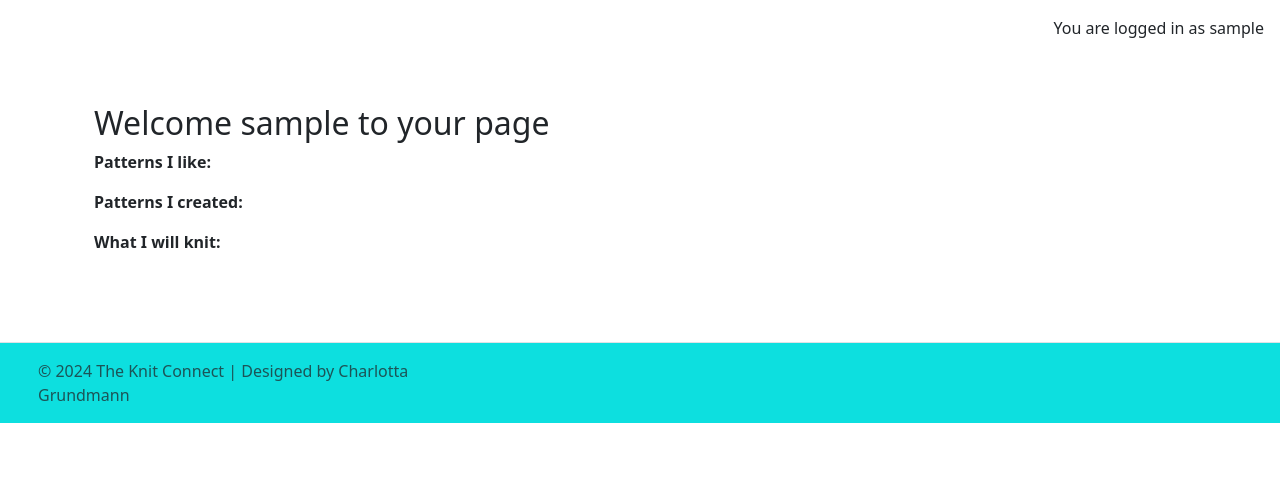
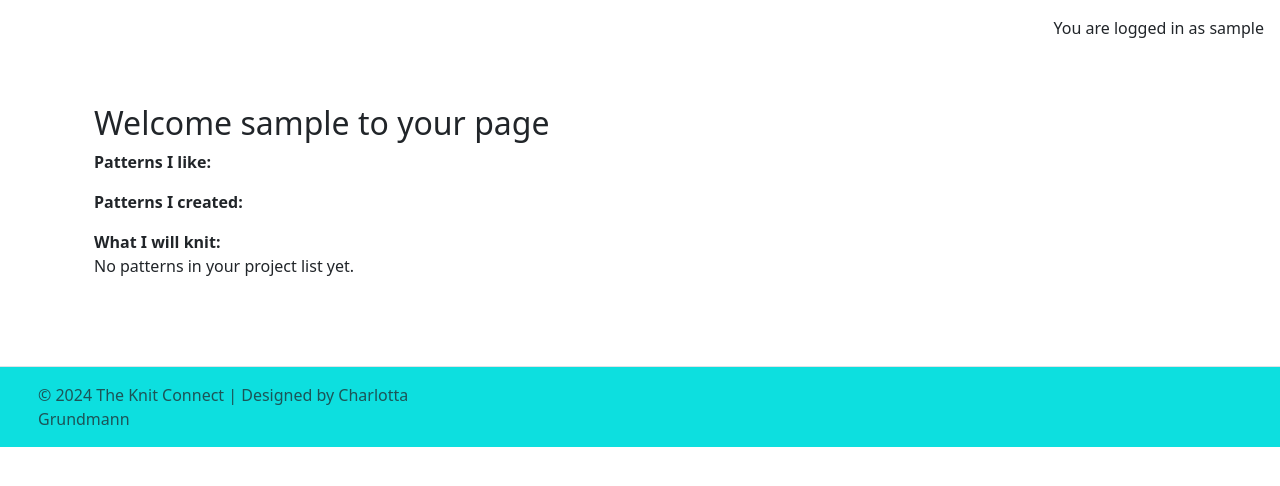
Before and after one commit to CharlottaG/KnitConnect, a Django app: page /pattern/my_page/ in a window 1280 px wide. Shown: the part 70-556 px from the top of the page. Run offline with Django 5.2, Linux system fonts and the light colour scheme; the visitor is signed in with stand-in values (Sample User, id 1); data that the repository does not hold is empty; some libraries are stand-ins or nearby versions.

Commit message:
Add functionality to add patterns to project list for users my_page

```diff
--- a/pattern/models.py
+++ b/pattern/models.py
@@ -54,3 +54,8 @@ class Comment(models.Model):
 
     def __str__(self):
         return f"Comment {self.body} by {self.author}"
+
+
+class ProjectList(models.Model):
+    user = models.ForeignKey(User, on_delete=models.CASCADE)
+    patterns = models.ManyToManyField(Pattern, related_name='project_lists')
--- a/pattern/templates/pattern/my_page.html
+++ b/pattern/templates/pattern/my_page.html
@@ -30,6 +30,15 @@
         </div>
         <div class="pattern-list patterns-to-knit">
             <strong>What I will knit:</strong>
+                {% if project_patterns %}
+                <ul>
+                    {% for pattern_name, slug in project_patterns %}
+                    <li><a href="{% url 'pattern_details' slug=slug %}">{{ pattern_name }}</a></li>
+                    {% endfor %}
+                </ul>
+                {% else %}
+                <p>No patterns in your project list yet.</p>
+                {% endif %}
         </div>
     </div>
 </div>
--- a/pattern/urls.py
+++ b/pattern/urls.py
@@ -11,5 +11,6 @@ urlpatterns = [
          views.comment_edit, name='comment_edit'),
     path('<slug:slug>/delete_comment/<int:comment_id>',
          views.comment_delete, name='comment_delete'),
-    path('pattern/<slug:slug>/', views.like_pattern, name='like_pattern'),
+    path('pattern/<slug:slug>/like/', views.like_pattern, name='like_pattern'),
+    path('pattern/<slug:slug>/add-to-project/', views.add_to_project_list, name='add_to_project_list'),
 ]
--- a/pattern/views.py
+++ b/pattern/views.py
@@ -9,7 +9,7 @@
 from django.forms import ModelForm
 from django.utils.text import slugify
 from django.http import JsonResponse
-from .models import Pattern, Comment
+from .models import Pattern, Comment, ProjectList
 from .forms import CommentForm, PatternForm
 
 
@@ -123,18 +123,53 @@
 
     return HttpResponseRedirect(reverse('pattern_details', args=[slug]))
 
+
+@login_required
+def add_to_project_list(request, slug):
+    pattern = get_object_or_404(Pattern, slug=slug)
+    user = request.user
+    project_list, _ = ProjectList.objects.get_or_create(user=user)
+
+    if pattern in project_list.patterns.all():
+        messages.error(request, 'Pattern is already in your project list.')
+    else:
+        project_list.patterns.add(pattern)
+        messages.success(request, 'Pattern added to your project list.')
+
+    return HttpResponseRedirect(reverse('pattern_details', args=[slug]))
+
+
 def my_page(request):
     user = request.user
     pattern_names = get_liked_pattern_names(user)
     my_patterns = get_pattern_created_by(user)
-    return render(request, 'pattern/my_page.html', {'pattern_names': pattern_names, 'my_patterns': my_patterns})
+    project_patterns = get_added_to_list(user)
+    return render(
+        request,
+        'pattern/my_page.html',
+        {
+            'pattern_names': pattern_names,
+            'my_patterns': my_patterns,
+            'project_patterns': project_patterns
+        })
+
 
 def get_liked_pattern_names(user):
     liked_patterns = Pattern.objects.filter(likes=user)
     pattern_names_and_slugs = [(pattern.pattern_name, pattern.slug) for pattern in liked_patterns]
     return pattern_names_and_slugs
 
+
 def get_pattern_created_by(user):
     my_patterns = Pattern.objects.filter(created_by=user)
     pattern_names_and_slugs = [(pattern.pattern_name, pattern.slug) for pattern in my_patterns]
     return pattern_names_and_slugs
+
+
+def get_added_to_list(user):
+    project_list = ProjectList.objects.filter(user=user).first()
+    if project_list:
+        pattern_names_and_slugs = [(pattern.pattern_name, pattern.slug) for pattern in project_list.patterns.all()]
+        return pattern_names_and_slugs
+    else:
+        return []
```
Also changed, not shown: pattern/templates/pattern/pattern_details.html (+15 -3 lines), pattern/migrations/0010_projectlist.py (added), pattern/migrations/0011_alter_projectlist_patterns.py (added). Lines whose indentation alone changed are shown as unchanged.
